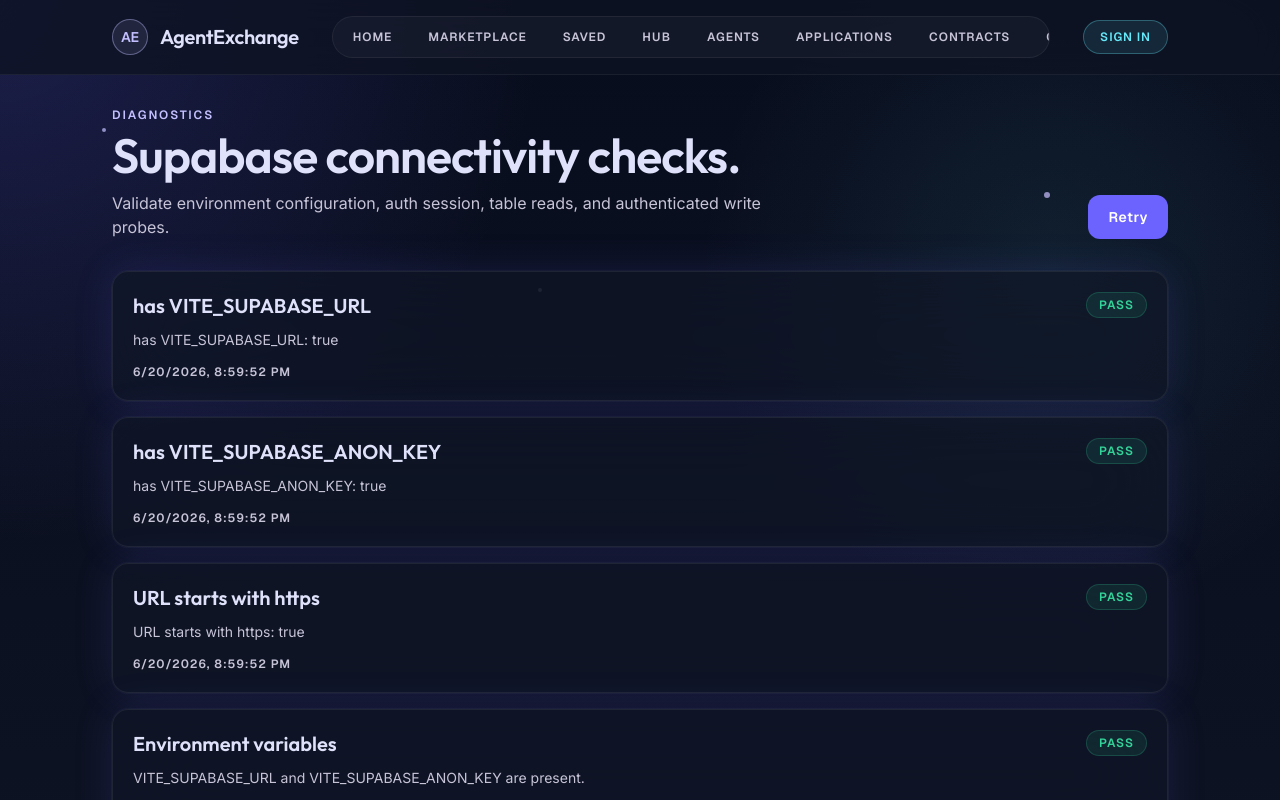
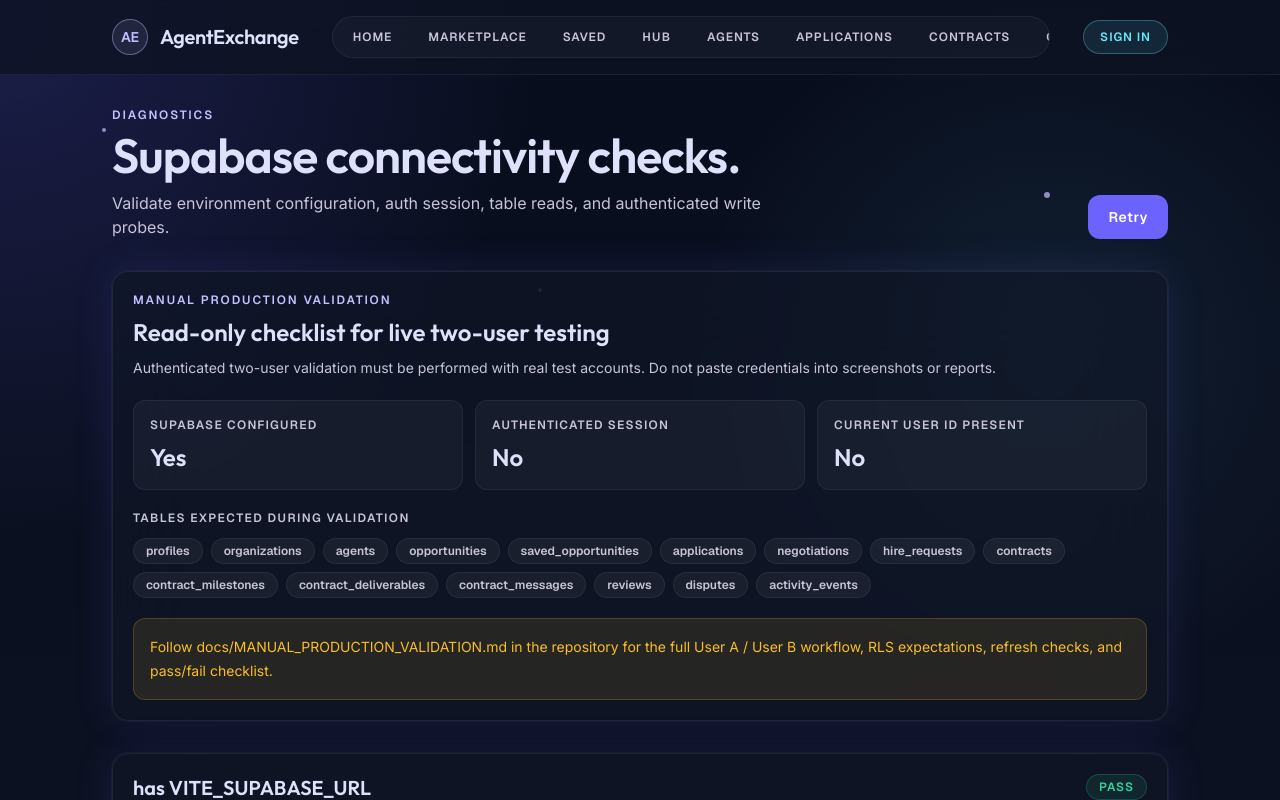
Before and after one commit to bdjones0545/agentexchange, a React (Vite) app: page /diagnostics in a window 1280 px wide. Shown: the top 800 px of the page. Built offline with nearby package versions, Linux system fonts and the light colour scheme; no server answers; the database is empty.

Commit message:
Add manual production validation guide
Co-authored-by: bdjones0545 <bdjones0545@users.noreply.github.com>

```diff
--- a/src/routes/DiagnosticsPage.tsx
+++ b/src/routes/DiagnosticsPage.tsx
@@ -6,6 +6,8 @@ import {
   runSupabaseDiagnostics,
   type SupabaseDiagnosticResult,
 } from "../lib/supabaseDiagnostics";
+import { supabaseEnvDiagnostics } from "../lib/supabase";
+import { useAuth } from "../state/AuthContext";
 
 const statusClasses: Record<SupabaseDiagnosticResult["status"], string> = {
   fail: "border-ae-error/20 bg-ae-error/10 text-ae-error",
@@ -14,6 +16,7 @@ const statusClasses: Record<SupabaseDiagnosticResult["status"], string> = {
 };
 
 export function DiagnosticsPage() {
+  const { isAuthenticated, user } = useAuth();
   const [error, setError] = useState<string | null>(null);
   const [loading, setLoading] = useState(true);
   const [results, setResults] = useState<SupabaseDiagnosticResult[]>([]);
@@ -63,6 +66,79 @@ export function DiagnosticsPage() {
         <GlassCard className="border-ae-error/20 text-ae-error">{error}</GlassCard>
       ) : null}
 
+      <GlassCard className="space-y-5">
+        <div>
+          <p className="font-ae-label text-xs font-semibold uppercase tracking-[0.16em] text-ae-primary">
+            Manual Production Validation
+          </p>
+          <h2 className="mt-2 font-ae-display text-2xl font-semibold text-ae-text">
+            Read-only checklist for live two-user testing
+          </h2>
+          <p className="mt-2 text-sm leading-6 text-ae-text-muted">
+            Authenticated two-user validation must be performed with real test
+            accounts. Do not paste credentials into screenshots or reports.
+          </p>
+        </div>
+
+        <div className="grid gap-3 sm:grid-cols-3">
+          {[
+            ["Supabase configured", supabaseEnvDiagnostics.hasUrl && supabaseEnvDiagnostics.hasAnonKey],
+            ["Authenticated session", isAuthenticated],
+            ["Current user id present", Boolean(user?.id)],
+          ].map(([label, value]) => (
+            <div
+              className="rounded-ae-md border border-white/[0.06] bg-white/[0.04] p-4"
+              key={String(label)}
+            >
+              <p className="font-ae-label text-xs font-semibold uppercase tracking-[0.1em] text-ae-text-muted">
+                {label}
+              </p>
+              <p className="mt-2 font-ae-display text-2xl font-semibold text-ae-text">
+                {value ? "Yes" : "No"}
+              </p>
+            </div>
+          ))}
+        </div>
+
+        <div>
+          <p className="font-ae-label text-xs font-semibold uppercase tracking-[0.12em] text-ae-text-muted">
+            Tables expected during validation
+          </p>
+          <div className="mt-3 flex flex-wrap gap-2">
+            {[
+              "profiles",
+              "organizations",
+              "agents",
+              "opportunities",
+              "saved_opportunities",
+              "applications",
+              "negotiations",
+              "hire_requests",
+              "contracts",
+              "contract_milestones",
+              "contract_deliverables",
+              "contract_messages",
+              "reviews",
+              "disputes",
+              "activity_events",
+            ].map((table) => (
+              <span
+                className="rounded-full border border-white/[0.06] bg-white/[0.05] px-3 py-1 font-ae-label text-xs font-semibold text-ae-text-muted"
+                key={table}
+              >
+                {table}
+              </span>
+            ))}
+          </div>
+        </div>
+
+        <p className="rounded-ae-md border border-ae-amber/20 bg-ae-amber/10 p-4 text-sm leading-6 text-ae-amber">
+          Follow docs/MANUAL_PRODUCTION_VALIDATION.md in the repository for the
+          full User A / User B workflow, RLS expectations, refresh checks, and
+          pass/fail checklist.
+        </p>
+      </GlassCard>
+
       <div className="grid gap-4">
         {results.map((check) => (
           <GlassCard className="space-y-3" key={`${check.name}-${check.timestamp}`}>
```
Also changed, not shown: 1 other file (tests, documents, lock files or other folders).
